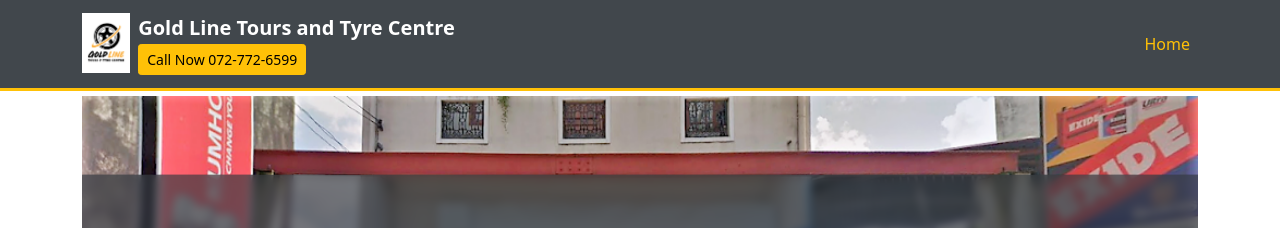
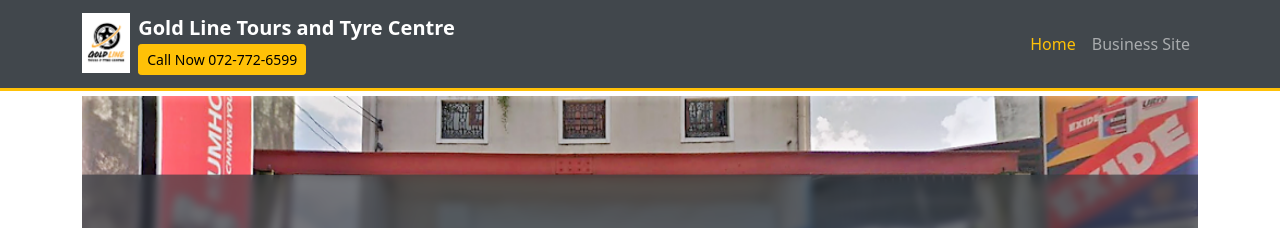
Before and after one commit to yasithdev/goldlinetyre.lk, a Jekyll site: the page built from index.html, in a window 1280 px wide. Shown: the top 228 px of the page. Built offline with Jekyll 4.4.1, drawn with Linux system fonts in a browser that asks for light colours.

Commit message:
add business site

```diff
--- a/_config.yml
+++ b/_config.yml
@@ -1,5 +1,5 @@
 url: 'https://goldlinetyre.lk'
-baseurl: '/'
+baseurl: ''
 title: 'Gold Line Tours and Tyre Centre'
 lang: 'en'
 future: true
--- a/_includes/nav.html
+++ b/_includes/nav.html
@@ -30,6 +30,10 @@
                 </li>
                 {% endif %}
                 {% endfor %}
+                <!-- Business Site -->
+                <li class="nav-item">
+                    <a style="font-weight: 500;" target="_blank" class="nav-link" href="https://goldlinetyre.business.site">Business Site</a>
+                </li>
             </ul>
         </div>
     </div>
```
